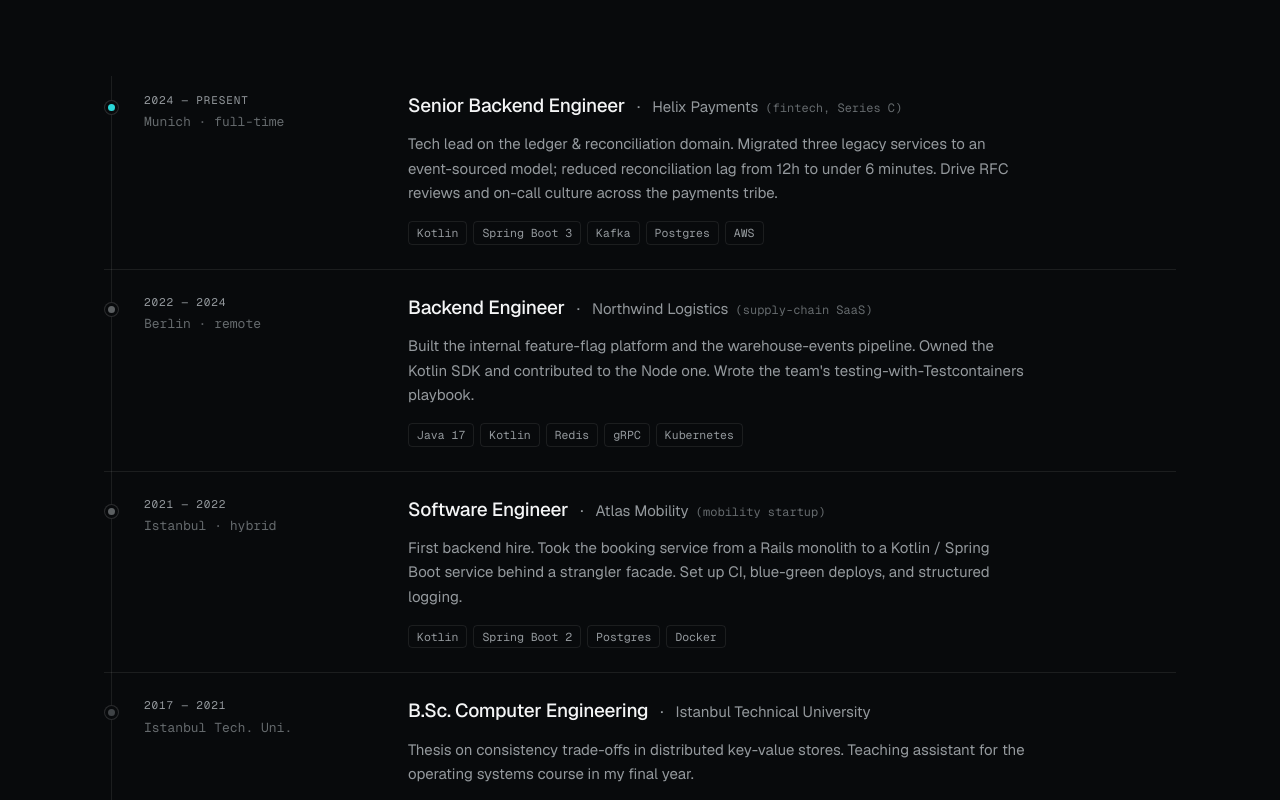
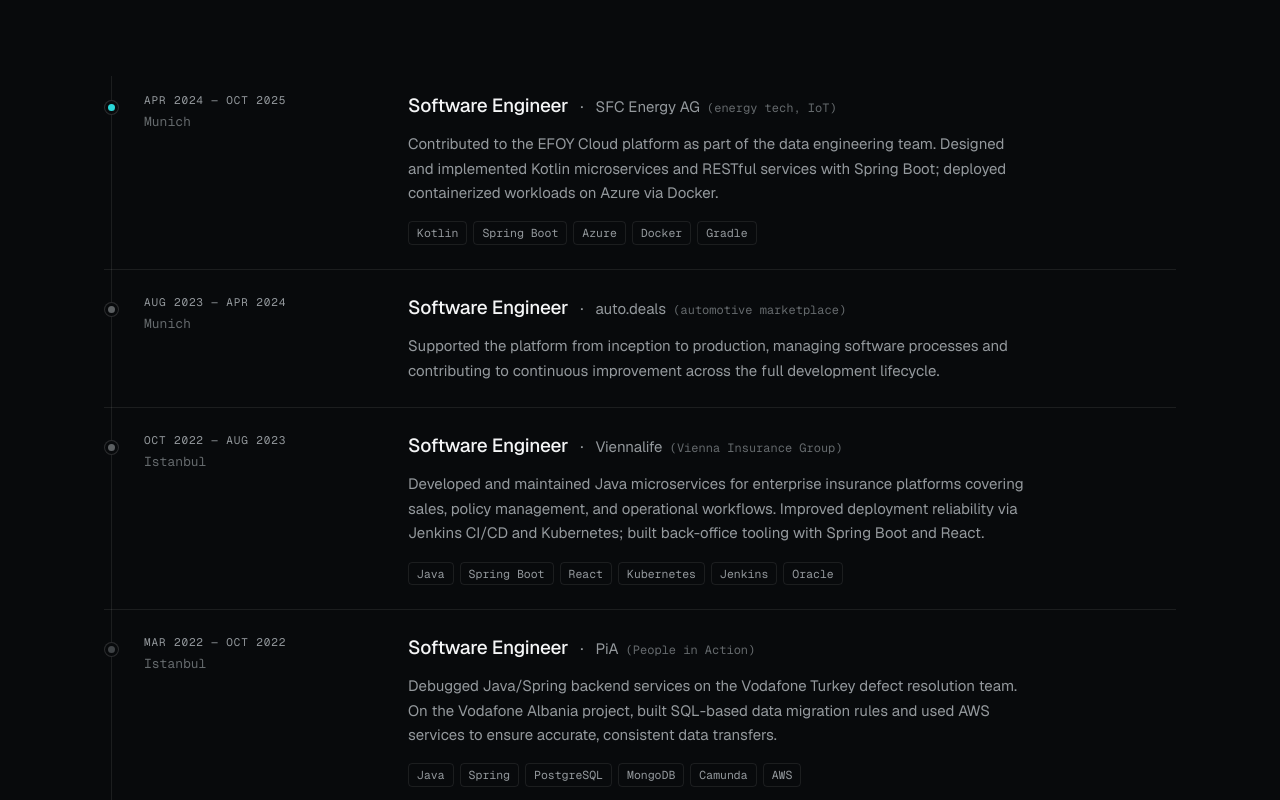
Before and after one commit to mertinc/mertincesu-website, a Next.js app: page / in a window 1280 px wide. Shown: the part 4760-5560 px from the top of the page. Built offline with nearby package versions, Linux system fonts and the light colour scheme.

Commit message:
Replace placeholder data with real work history

```diff
--- a/components/experience.tsx
+++ b/components/experience.tsx
@@ -13,45 +13,56 @@
 
 const items: ExperienceItem[] = [
   {
-    period: "2024 — Present",
-    location: "Munich · full-time",
-    role: "Senior Backend Engineer",
-    company: "Helix Payments",
-    companyNote: "fintech, Series C",
+    period: "Apr 2024 — Oct 2025",
+    location: "Munich",
+    role: "Software Engineer",
+    company: "SFC Energy AG",
+    companyNote: "energy tech, IoT",
     description:
-      "Tech lead on the ledger & reconciliation domain. Migrated three legacy services to an event-sourced model; reduced reconciliation lag from 12h to under 6 minutes. Drive RFC reviews and on-call culture across the payments tribe.",
-    tags: ["Kotlin", "Spring Boot 3", "Kafka", "Postgres", "AWS"],
+      "Contributed to the EFOY Cloud platform as part of the data engineering team. Designed and implemented Kotlin microservices and RESTful services with Spring Boot; deployed containerized workloads on Azure via Docker.",
+    tags: ["Kotlin", "Spring Boot", "Azure", "Docker", "Gradle"],
     dotOpacity: "accent",
   },
   {
-    period: "2022 — 2024",
-    location: "Berlin · remote",
-    role: "Backend Engineer",
-    company: "Northwind Logistics",
-    companyNote: "supply-chain SaaS",
+    period: "Aug 2023 — Apr 2024",
+    location: "Munich",
+    role: "Software Engineer",
+    company: "auto.deals",
+    companyNote: "automotive marketplace",
     description:
-      "Built the internal feature-flag platform and the warehouse-events pipeline. Owned the Kotlin SDK and contributed to the Node one. Wrote the team's testing-with-Testcontainers playbook.",
-    tags: ["Java 17", "Kotlin", "Redis", "gRPC", "Kubernetes"],
+      "Supported the platform from inception to production, managing software processes and contributing to continuous improvement across the full development lifecycle.",
     dotOpacity: "muted/60",
   },
   {
-    period: "2021 — 2022",
-    location: "Istanbul · hybrid",
+    period: "Oct 2022 — Aug 2023",
+    location: "Istanbul",
     role: "Software Engineer",
-    company: "Atlas Mobility",
-    companyNote: "mobility startup",
+    company: "Viennalife",
+    companyNote: "Vienna Insurance Group",
     description:
-      "First backend hire. Took the booking service from a Rails monolith to a Kotlin / Spring Boot service behind a strangler facade. Set up CI, blue-green deploys, and structured logging.",
-    tags: ["Kotlin", "Spring Boot 2", "Postgres", "Docker"],
+      "Developed and maintained Java microservices for enterprise insurance platforms covering sales, policy management, and operational workflows. Improved deployment reliability via Jenkins CI/CD and Kubernetes; built back-office tooling with Spring Boot and React.",
+    tags: ["Java", "Spring Boot", "React", "Kubernetes", "Jenkins", "Oracle"],
     dotOpacity: "muted/60",
   },
   {
-    period: "2017 — 2021",
-    location: "Istanbul Tech. Uni.",
-    role: "B.Sc. Computer Engineering",
-    company: "Istanbul Technical University",
+    period: "Mar 2022 — Oct 2022",
+    location: "Istanbul",
+    role: "Software Engineer",
+    company: "PiA",
+    companyNote: "People in Action",
     description:
-      "Thesis on consistency trade-offs in distributed key-value stores. Teaching assistant for the operating systems course in my final year.",
+      "Debugged Java/Spring backend services on the Vodafone Turkey defect resolution team. On the Vodafone Albania project, built SQL-based data migration rules and used AWS services to ensure accurate, consistent data transfers.",
+    tags: ["Java", "Spring", "PostgreSQL", "MongoDB", "Camunda", "AWS"],
+    dotOpacity: "muted/40",
+  },
+  {
+    period: "Oct 2021 — Feb 2022",
+    location: "Istanbul",
+    role: "Software Development Intern",
+    company: "PYZ Realise Design Studio",
+    companyNote: "design studio",
+    description:
+      "Designed and maintained the company website, supported frontend development, and assisted with hardware and software processes for the electric scooter system.",
     dotOpacity: "muted/40",
   },
 ];
```
